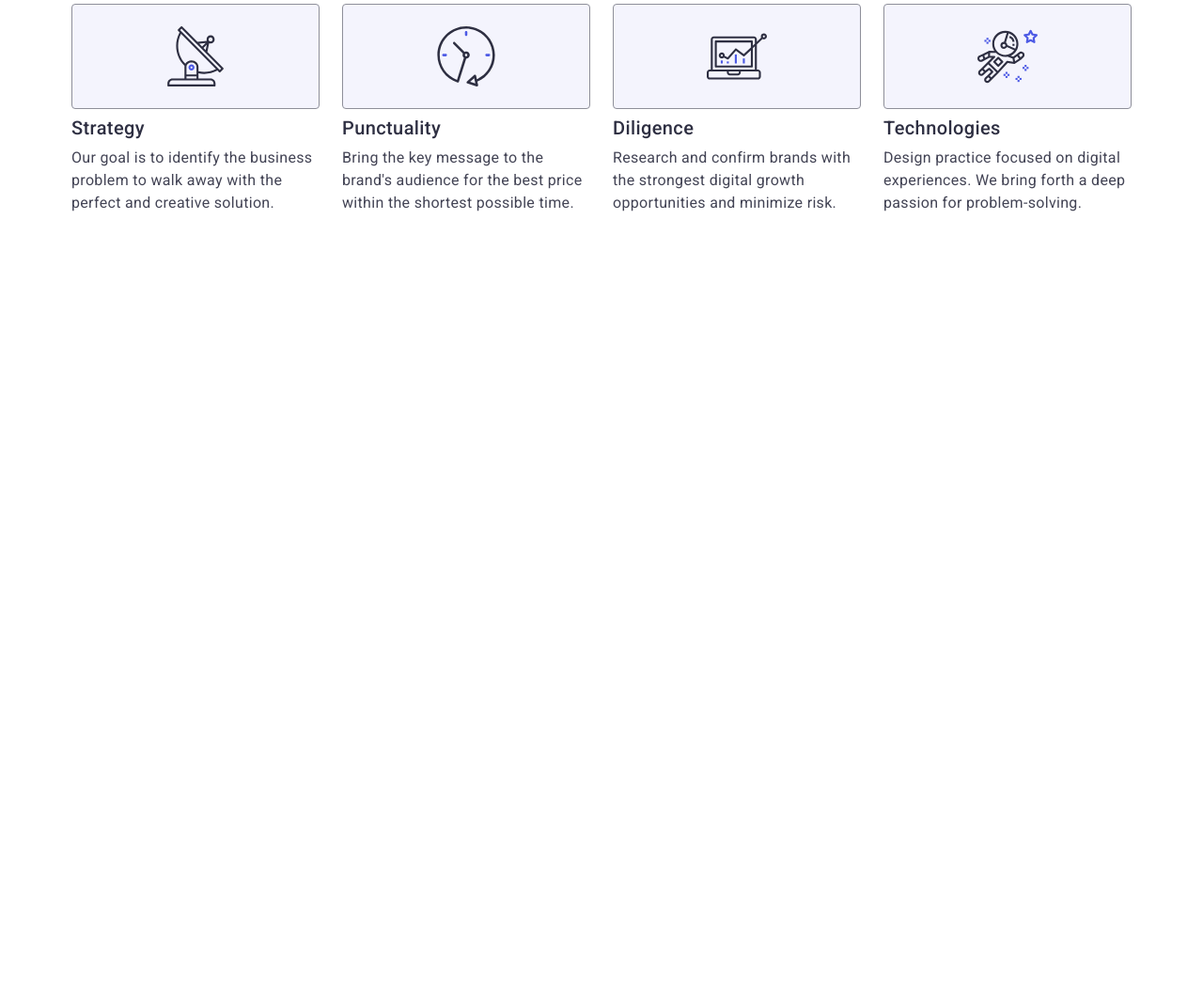
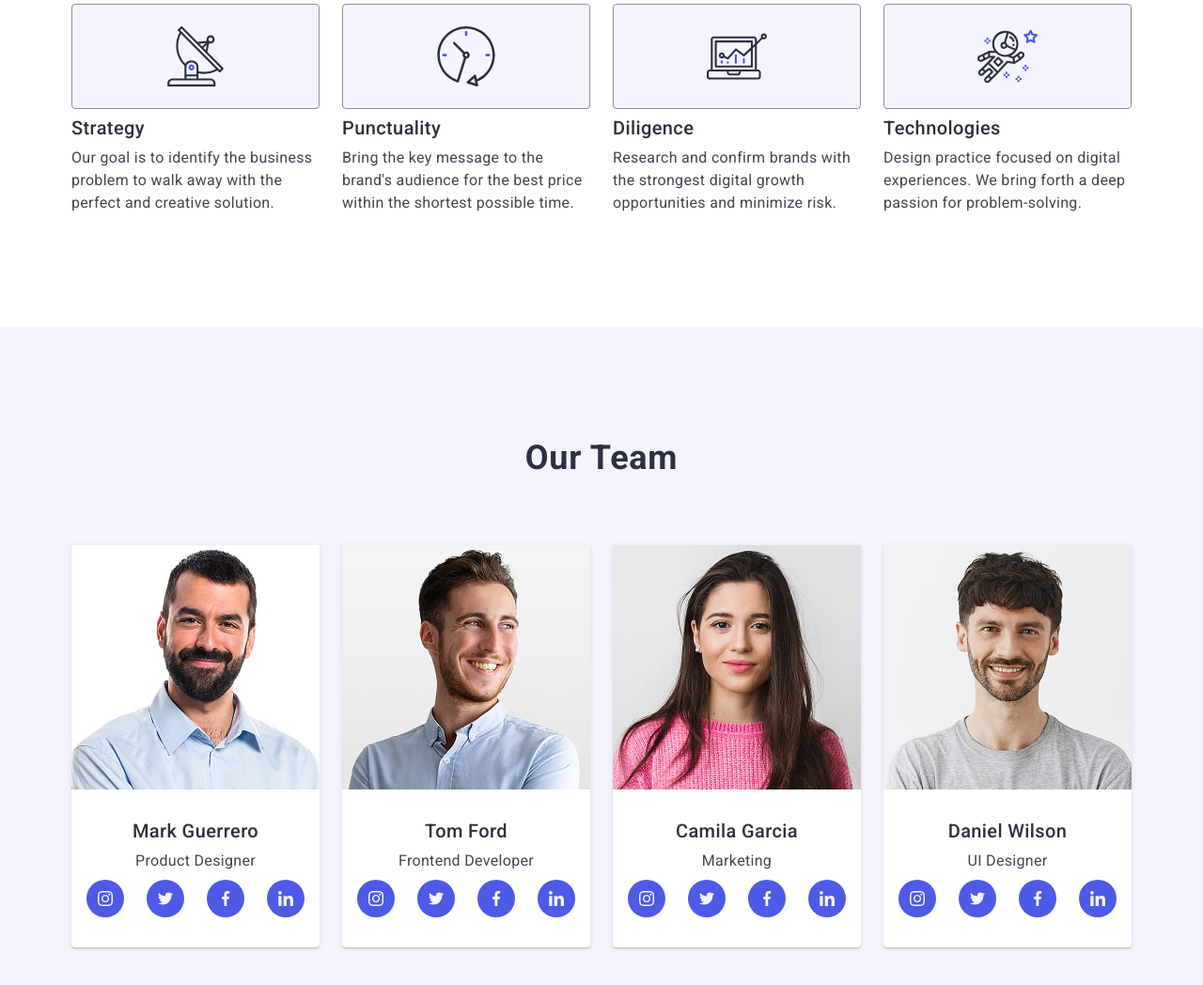
Before and after one commit to Natali-Nazarenko/goit-markup-hw-06, a plain HTML site: page index.html in a window 1280 px wide. Shown: the part 789-1837 px from the top of the page at 94% size. Before the commit the page ends 1137 px from the top, so only its background shows below. Drawn offline with nearby package versions, Linux system fonts and the light colour scheme.

Commit message:
add media team section

```diff
--- a/css/style.css
+++ b/css/style.css
@@ -474,6 +474,7 @@ img {
 }
 
 /* benefits */
+
 .benefits-icon {
   display: none;
 }
@@ -554,3 +555,85 @@ img {
     font-weight: 400;
   }
 }
+
+/* our team */
+
+.team {
+  padding-top: 96px;
+  padding-bottom: 96px;
+  background-color: #f4f4fd;
+}
+.team-main-header {
+  margin-bottom: 72px;
+  text-transform: capitalize;
+}
+
+.team-list {
+  display: flex;
+  flex-direction: column;
+  padding: 0 12px;
+  gap: 72px;
+}
+
+.team-item {
+  border-radius: 0 0 4px 4px;
+  background-color: #ffffff;
+  box-shadow: 0px 1px 6px rgba(46, 47, 66, 0.08),
+    0px 1px 1px rgba(46, 47, 66, 0.16), 0px 2px 1px rgba(46, 47, 66, 0.08);
+}
+
+.team-image {
+  max-width: 100%;
+}
+
+.team-info {
+  margin: 32px 16px;
+  display: flex;
+  flex-direction: column;
+  align-items: center;
+  gap: 8px;
+}
+
+.social-link-list {
+  display: flex;
+  justify-content: space-between;
+  gap: 24px;
+}
+
+.social-link-item {
+  width: 40px;
+  height: 40px;
+}
+
+@media screen and (min-width: 768px) {
+  .team-list {
+    flex-direction: row;
+    flex-wrap: wrap;
+    padding: 0 92px;
+    gap: 72px;
+    column-gap: 24px;
+  }
+
+  .team-item {
+    width: calc((100% - 24px) / 2);
+  }
+}
+
+@media screen and (min-width: 1158px) {
+  .team {
+    padding: 120px 0;
+  }
+  .team-list {
+    padding: 0;
+    gap: 24px;
+  }
+
+  .team-item {
+    width: calc((100% - 72px) / 4);
+  }
+
+  .social-link:hover,
+  .social-link:focus {
+    background-color: #404bbf;
+  }
+}
--- a/index.html
+++ b/index.html
@@ -134,15 +134,19 @@
       </section>
 
       <!-- our team -->
-      <!-- <section class="team">
+      <section class="team">
         <div class="container team-container">
-          <h2 class="second-headers team-main-header">Our Team</h2>
+          <h2 class="second-headers team-main-header">Our team</h2>
           <ul class="team-list">
             <li class="team-item">
               <div class="team-block-image">
                 <img
                   class="team-image"
-                  src="./images/our-team/Mark-Guerrero.jpg"
+                  srcset="
+                    ./images/our-team/team-1-min.jpg    1x,
+                    ./images/our-team/team-1@2x-min.jpg 2x
+                  "
+                  src="./images/our-team/team-1-min.jpg"
                   alt="Mark Guerrero"
                   width="264"
                   height="260"
@@ -204,7 +208,11 @@
               <div class="team-block-image">
                 <img
                   class="team-image"
-                  src="./images/our-team/Tom-Ford.jpg"
+                  src="./images/our-team/team-2-min.jpg"
+                  srcset="
+                    ./images/our-team/team-2-min.jpg    1x,
+                    ./images/our-team/team-2@2x-min.jpg 2x
+                  "
                   alt="Tom Ford"
                   width="264"
                   height="260"
@@ -278,7 +286,11 @@
               <div class="team-block-image">
                 <img
                   class="team-image"
-                  src="./images/our-team/Camila-Garcia.jpg"
+                  src="./images/our-team/team-3-min.jpg"
+                  srcset="
+                    ./images/our-team/team-3-min.jpg    1x,
+                    ./images/our-team/team-3@2x-min.jpg 2x
+                  "
                   alt="Camila Garcia"
                   width="264"
                   height="260"
@@ -356,7 +368,11 @@
               <div class="team-block-image">
                 <img
                   class="team-image"
-                  src="./images/our-team/Daniel-Wilson.jpg"
+                  src="./images/our-team/team-4-min.jpg"
+                  srcset="
+                    ./images/our-team/team-4-min.jpg    1x,
+                    ./images/our-team/team-4@2x-min.jpg 2x
+                  "
                   alt="Daniel Wilson"
                   width="264"
                   height="260"
@@ -432,7 +448,7 @@
             </li>
           </ul>
         </div>
-      </section> -->
+      </section>
 
       <!-- our portfolio -->
       <!-- <section class="portfolio">
```
Also changed, not shown: css/old_style.css (+0 -65 lines), 1 other file.
